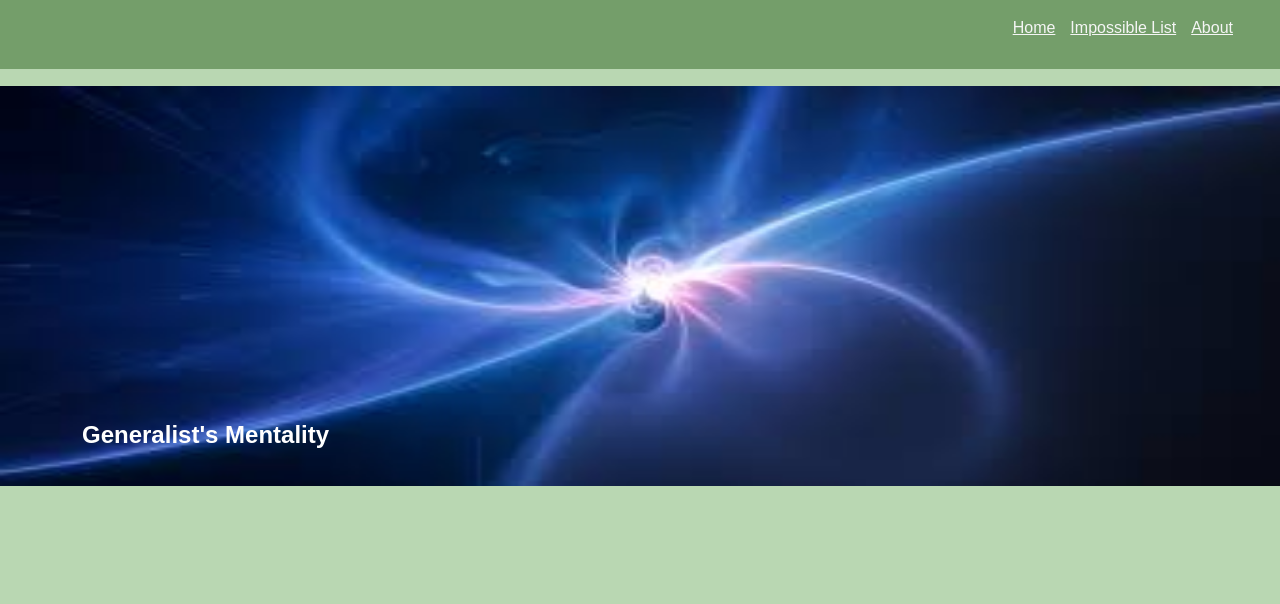
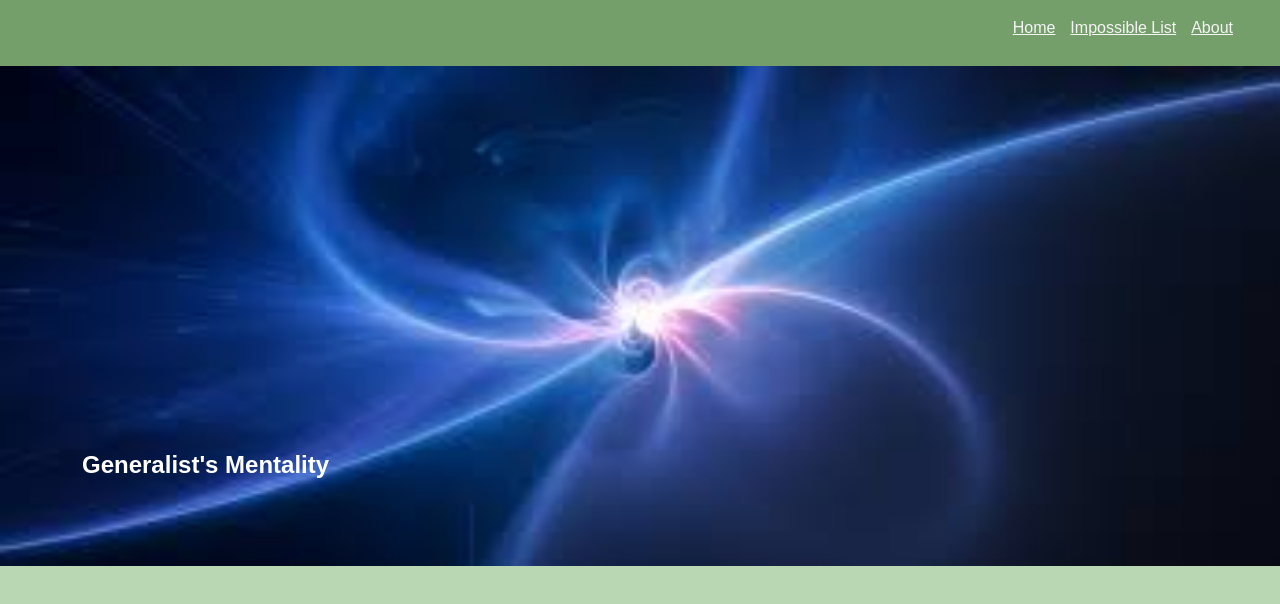
Before and after one commit to elijahcraig45/ReactBlog, a React (Create React App) app: page / in a window 1280 px wide. Shown: the top 604 px of the page. Built offline with nearby package versions, Linux system fonts and the light colour scheme.

Commit message:
resizing of slideshow for blog posts

```diff
--- a/src/components/slideshow.css
+++ b/src/components/slideshow.css
@@ -1,7 +1,8 @@
 .slideshow {
   position: relative;
   margin: auto;
-  width: 1300px;
+  margin-top: 50px;
+  width: 100%;
   height: 400px;
   border-radius: 2%;
 }
@@ -24,15 +25,9 @@
   opacity: 1;
 }
 
-img {
-  min-width: 1300px;
-  max-width: 1300px;
-  min-height: 400px;
-  max-height: 400px;
-}
 .wallpaper {
   width: 100%;
-  height: 100%;
+  height: 500px;
 }
 
 .title {
--- a/src/components/slideshow.js
+++ b/src/components/slideshow.js
@@ -1,4 +1,4 @@
-import React, { useState } from 'react';
+import React, { useState, useEffect } from 'react';
 import './slideshow.css';
 import { NavLink } from 'react-router-dom';
 
@@ -16,6 +16,27 @@ const Slideshow = ({ blogPosts }) => {
   };
 
   const currentBlogPost = blogPosts[currentSlide];
+
+  useEffect(() => {
+    const handleResize = () => {
+      const slideshow = document.querySelector('.slideshow');
+      const screenWidth = window.innerWidth;
+      slideshow.style.width = `${screenWidth}px`;
+
+      const images = document.querySelectorAll('.wallpaper');
+      images.forEach((image) => {
+        image.style.width = `${screenWidth}px`;
+      });
+    };
+
+    handleResize();
+
+    window.addEventListener('resize', handleResize);
+
+    return () => {
+      window.removeEventListener('resize', handleResize);
+    };
+  }, []);
 
   return (
     <div className="slideshow">
--- a/src/index.js
+++ b/src/index.js
@@ -21,7 +21,7 @@ root.render(
     <Router>
       <Navbar/>
       <Routes>
-      <Route path="/" element={<App />} />
+        <Route path="/" element={<App />} />
         <Route path="/reactBlog" element={<App />} />
         <Route path="/resume" element={<Resume />} />
         <Route path="/about" element={<About />} />
```
